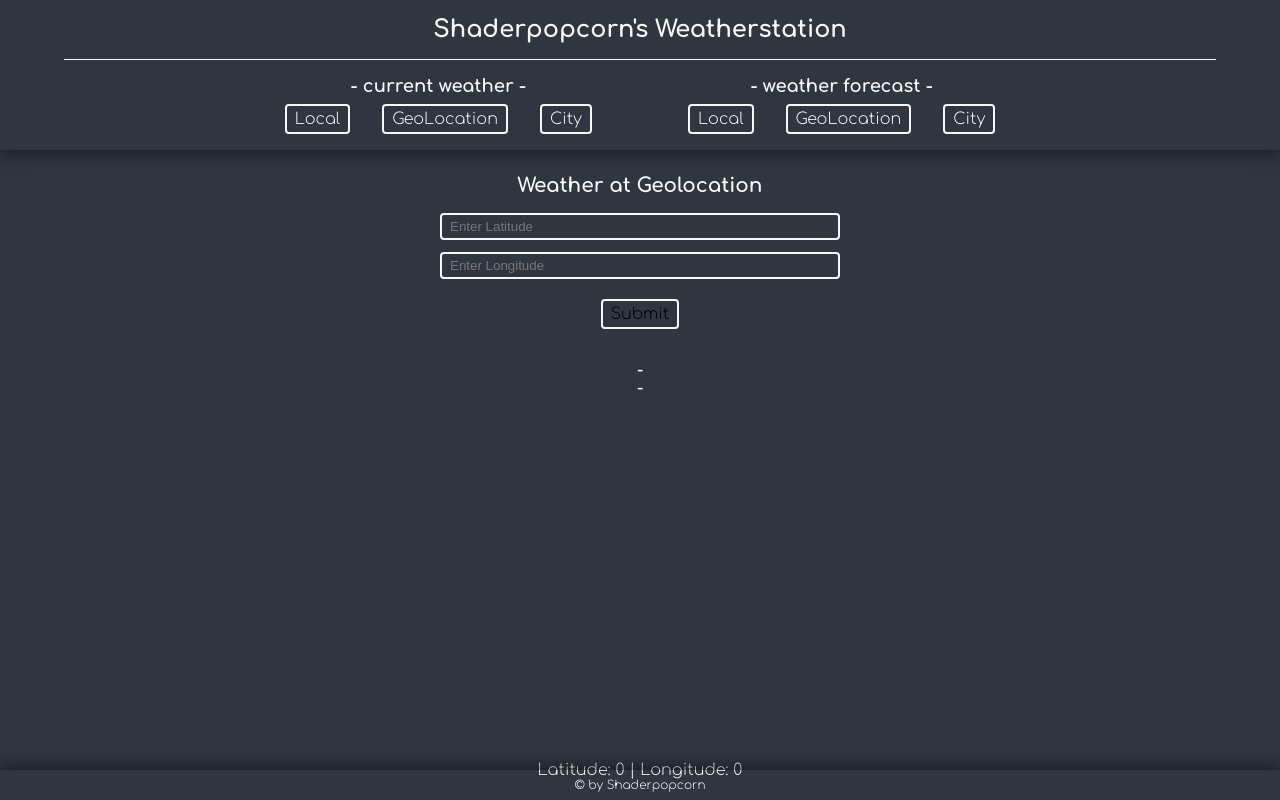
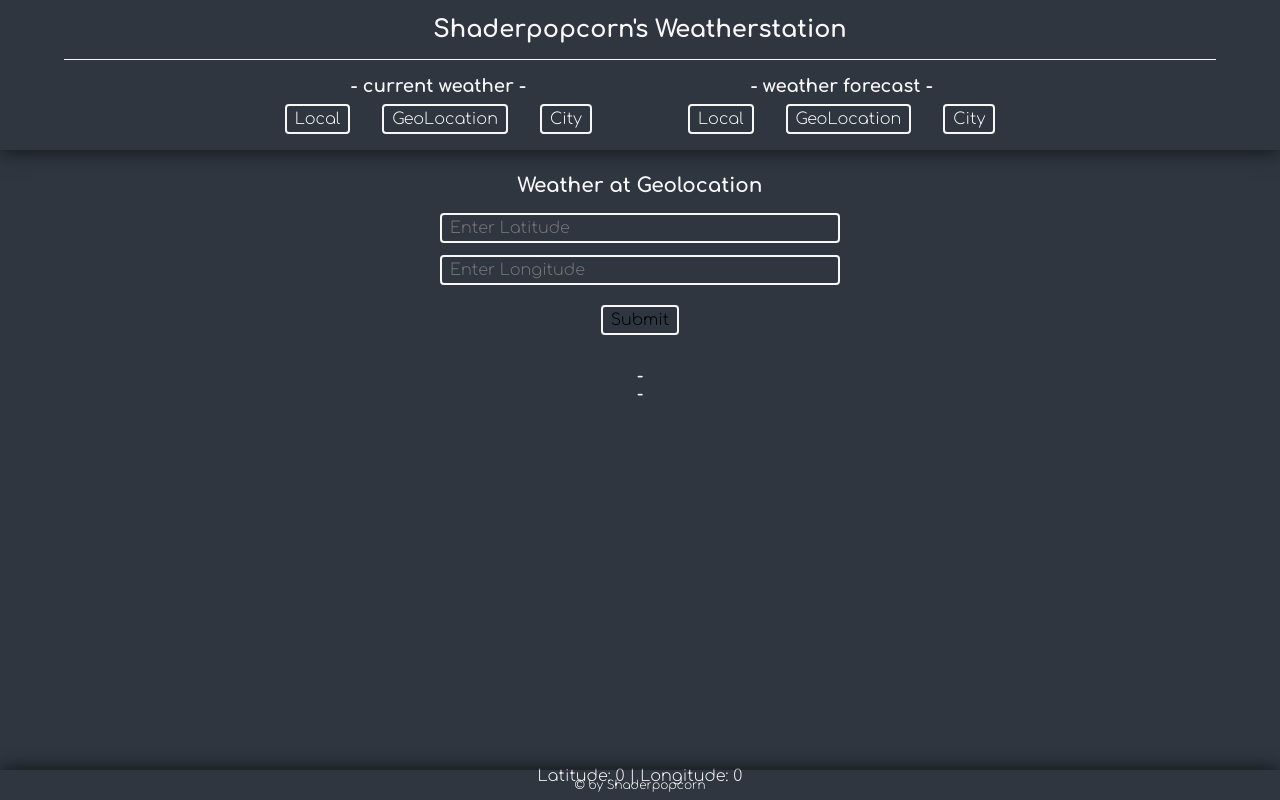
Before and after one commit to shaderpopcorn/05_MERN-2_React-Advanced, a React (Vite) app: page /geolocation in a window 1280 px wide. Built offline with nearby package versions, Linux system fonts and the light colour scheme; no server answers; a web font is replaced by a local one.

Commit message:
css input

```diff
--- a/src/components/GeoInput.css
+++ b/src/components/GeoInput.css
@@ -13,6 +13,8 @@ input {
   background-color: transparent;
   border: 2px solid var(--offWhite);
   border-radius: 0.25rem;
+  font-size: 1rem;
+  font-family: "Comfortaa", cursive;
 }
 
 input:focus {
```
